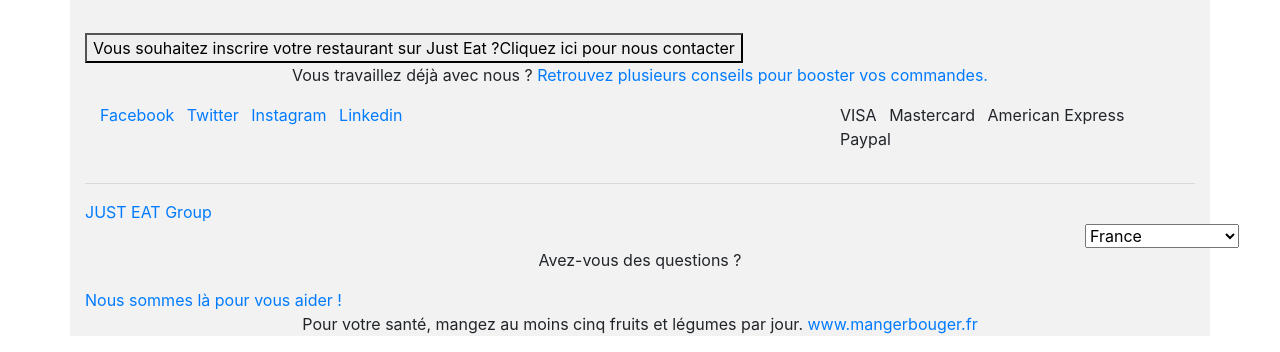
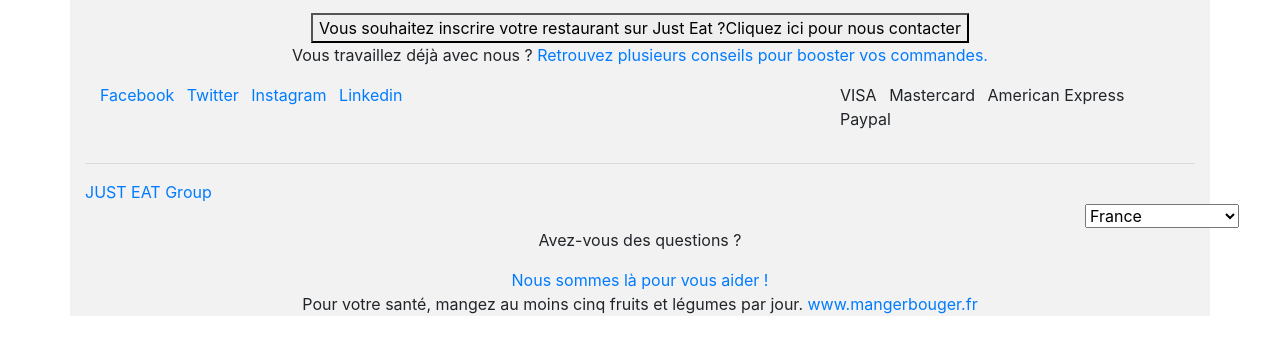
Before and after one commit to Hermyo/Projet-1-WildSchool, a plain HTML site: page index.html in a window 1280 px wide. Shown: the part 2675-3027 px from the top of the page. Drawn offline with nearby package versions, Linux system fonts and the light colour scheme.

Commit message:
Update style.css

```diff
--- a/css/style.css
+++ b/css/style.css
@@ -1,3 +1,8 @@
+.help {
+  display: block;
+  text-align: center;
+}
+
 .sticky {
     background: #fff;
     border-bottom: 3px solid #f00;
@@ -16,11 +21,16 @@
   padding-bottom: 10px;
 }
 
-.plusderestau, .plusdevilles, .inscription {
+.plusderestau, .plusdevilles {
   display: block;
   position: relative;
   max-height: 2em;
   margin-top: 20px;
+}
+
+.inscription {
+  display: block;
+  margin : auto;
 }
 
 #hidepart1,
```
